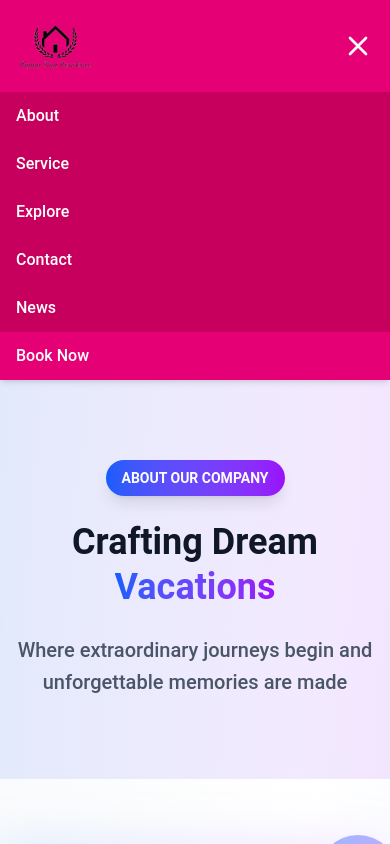
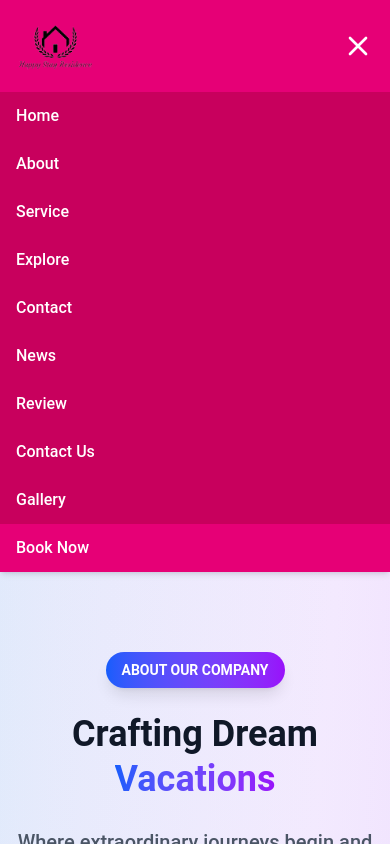
Before and after one commit to fratsaislam/HSR-frontend, a Next.js app: page /about in a window 390 px wide. Both pictures are taken after a click on the button 358 px from the left and 45 px from the top of the page. Shown: the top 844 px of the page. Built offline with nearby package versions, Linux system fonts and the light colour scheme.

Commit message:
fixing navBar(resposive)

```diff
--- a/src/components/Navbar.jsx
+++ b/src/components/Navbar.jsx
@@ -29,8 +29,8 @@ const Navbar = () => {
   return (
     <nav className="w-full z-50 md:bg-transparent bg-pink-600 backdrop-blur-sm ">
       <div className="max-w-6xl mx-auto px-4 py-4 flex items-center justify-between">
-        <div className="max-w-[120px]">
-          <a href="#" className="text-white font-bold text-xl max-h-[80px]">
+        <div className="max-w-[120px] h-[60px] flex items-center">
+          <a href="#" className="text-white font-bold text-xl">
             <img src="/assets/logo.png" alt="Logo" className="max-h-[60px]"/>
           </a>
         </div>
@@ -106,6 +106,17 @@ const Navbar = () => {
       {isMenuOpen && (
         <div className="md:hidden bg-pink-700/95 backdrop-blur-sm">
           <ul onClick={closeMenu}>
+            <li>
+              <button
+                onClick={() => {
+                  router.push("/");
+                  closeMenu();
+                }}
+                className="block w-full text-left px-4 py-3 text-white hover:bg-pink-800 transition-colors duration-300"
+              >
+                Home
+              </button>
+            </li>
             {navItems.map((item) => (
               <li key={item}>
                 <button
@@ -133,6 +144,39 @@ const Navbar = () => {
             <li>
               <button
                 onClick={() => {
+                  router.push("/review");
+                  closeMenu();
+                }}
+                className="block w-full text-left px-4 py-3 text-white hover:bg-pink-800 transition-colors duration-300"
+              >
+                Review
+              </button>
+            </li>
+            <li>
+              <button
+                onClick={() => {
+                  router.push("/contactus");
+                  closeMenu();
+                }}
+                className="block w-full text-left px-4 py-3 text-white hover:bg-pink-800 transition-colors duration-300"
+              >
+                Contact Us
+              </button>
+            </li>
+            <li>
+              <button
+                onClick={() => {
+                  router.push("/gallery");
+                  closeMenu();
+                }}
+                className="block w-full text-left px-4 py-3 text-white hover:bg-pink-800 transition-colors duration-300"
+              >
+                Gallery
+              </button>
+            </li>
+            <li>
+              <button
+                onClick={() => {
                   router.push("/reservation");
                   closeMenu();
                 }}
```
